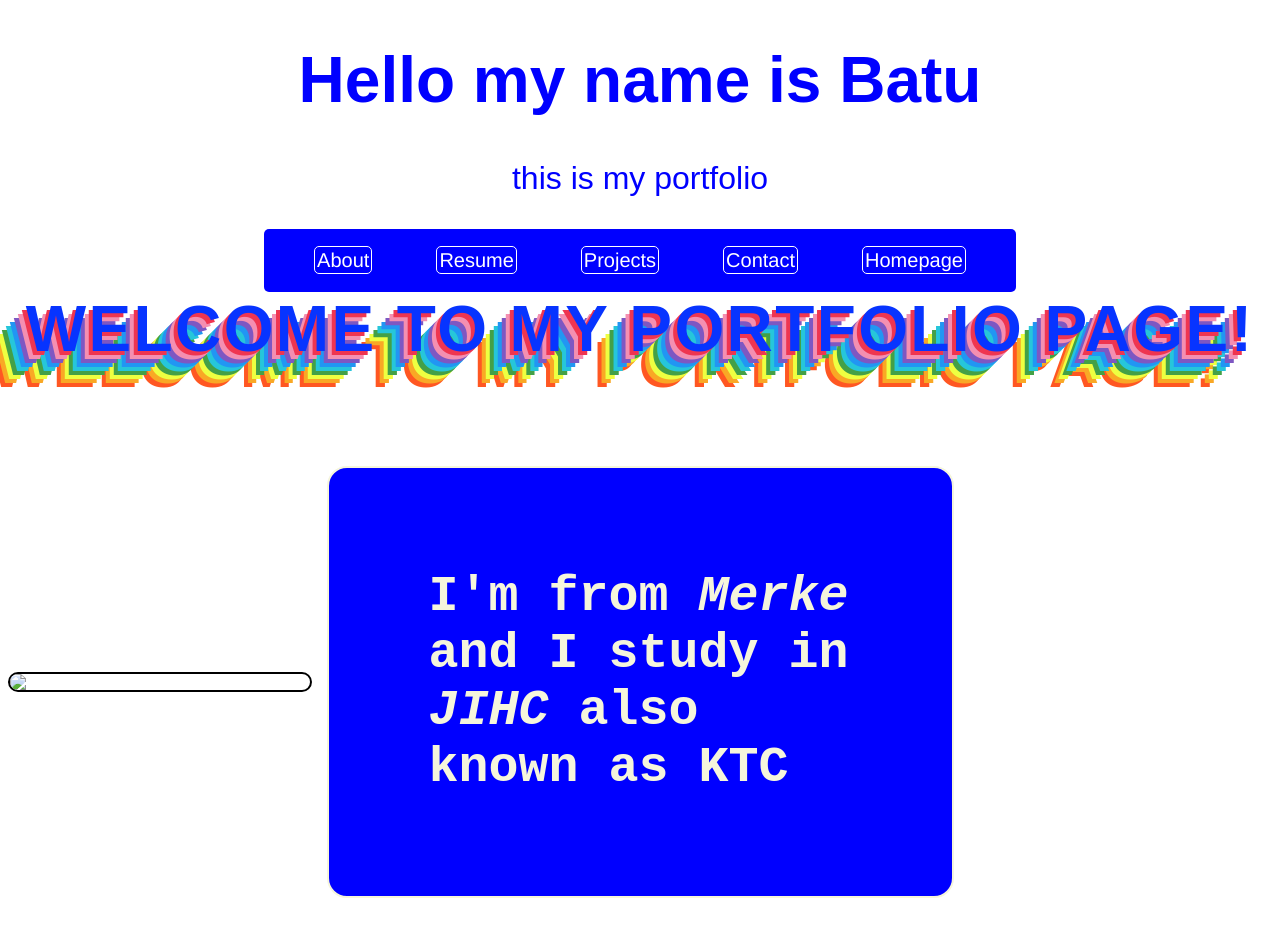
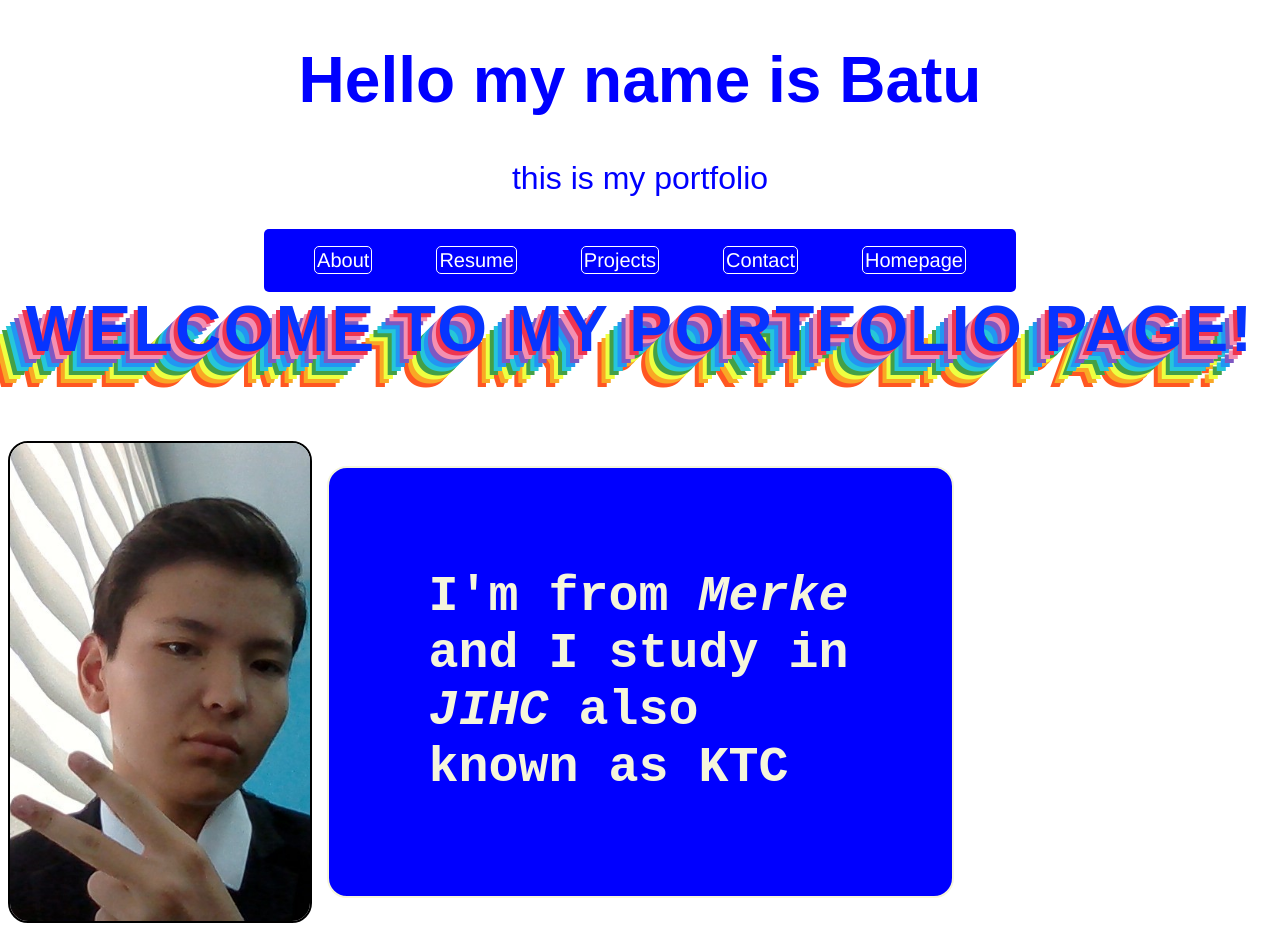
Before and after one commit to BATU994/githubwork, a plain HTML site: page index.html in a window 1280 px wide. Drawn offline with Linux system fonts and the light colour scheme; the site is published under a folder, as on GitHub Pages, so addresses that start at the root find nothing.

Commit message:
Update index.html

```diff
--- a/index.html
+++ b/index.html
@@ -24,7 +24,7 @@
     <main>
       <p class="wlcm">Welcome to my Portfolio page!</p>
       <div class="meabtme">
-        <img class="me" src="/rewr.png" width="200" />
+        <img class="me" src="rewr.png" width="200" />
         <h3 class="shrtabtme">
           I'm from <strong><em>Merke</em></strong> and I study in
           <em>JIHC</em> also known as KTC
```
